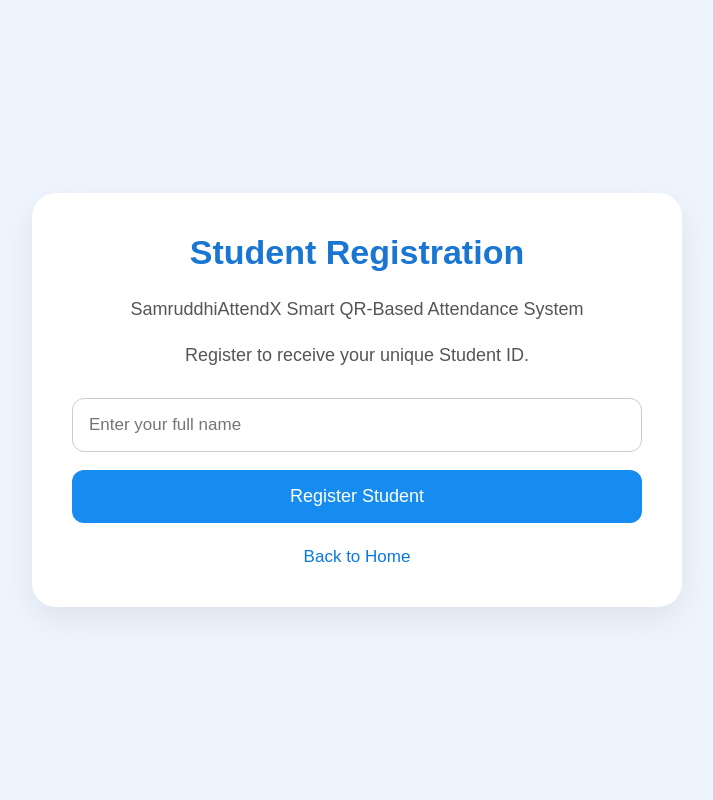
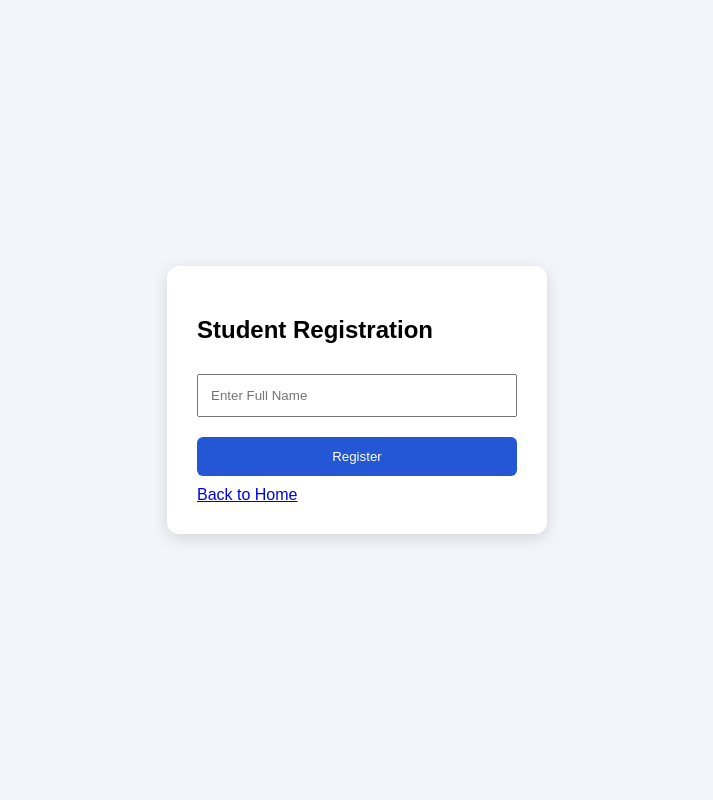
Before and after one commit to samruddhidhunde-ctrl/Smart_QR_Attendance, a Flask app: page /register in a window 1280 px wide. Shown: the whole page, without its empty margins (283-996 px from the left). Run offline with Flask 3, Linux system fonts and the light colour scheme.

Commit message:
Refactor student registration HTML template

```diff
--- a/templates/register.html
+++ b/templates/register.html
@@ -1,223 +1,66 @@
 
 <!DOCTYPE html>
-<html lang="en">
+<html>
 <head>
-    <meta charset="UTF-8">
-    <meta name="viewport" content="width=device-width, initial-scale=1.0">
-    <title>Student Registration | SamruddhiAttendX</title>
-
+    <title>Student Registration</title>
+    <meta name="viewport" content="width=device-width, initial-scale=1">
     <style>
-        * {
-            box-sizing: border-box;
-        }
-
         body {
-            margin: 0;
-            padding: 20px;
-            min-height: 100vh;
+            font-family: Arial, sans-serif;
+            background: #f2f5fa;
             display: flex;
             justify-content: center;
             align-items: center;
-            font-family: Arial, sans-serif;
-            background: #eff5ff;
+            min-height: 100vh;
+            margin: 0;
         }
-
         .container {
+            background: white;
+            padding: 30px;
+            border-radius: 12px;
+            width: 320px;
+            box-shadow: 0 4px 15px #0002;
+        }
+        input, button {
             width: 100%;
-            max-width: 650px;
-            padding: 40px;
-            background: white;
-            border-radius: 24px;
-            box-shadow: 0 12px 35px rgba(0, 0, 0, 0.08);
-            text-align: center;
+            padding: 12px;
+            margin: 10px 0;
+            box-sizing: border-box;
         }
-
-        h1 {
-            color: #1976d2;
-            font-size: 34px;
-            margin-top: 0;
-        }
-
-        .subtitle {
-            color: #555;
-            font-size: 18px;
-            line-height: 1.6;
-        }
-
-        form {
-            margin-top: 28px;
-        }
-
-        input {
-            width: 100%;
-            padding: 16px;
-            border: 1px solid #ccc;
-            border-radius: 12px;
-            font-size: 17px;
-            margin-bottom: 18px;
-        }
-
         button {
-            width: 100%;
-            padding: 16px;
-            background: #168cf0;
+            background: #2457d6;
             color: white;
             border: none;
-            border-radius: 12px;
-            font-size: 18px;
-            cursor: pointer;
+            border-radius: 6px;
         }
-
-        button:hover {
-            background: #086dcc;
-        }
-
-        .success {
-            margin-top: 25px;
-            padding: 22px;
-            background: #e7f7ed;
-            border: 1px solid #a5dfb8;
-            border-radius: 12px;
-        }
-
-        .success h2 {
-            color: #16763c;
-        }
-
-        .student-id {
-            display: inline-block;
-            padding: 12px 20px;
-            background: white;
-            border: 2px dashed #198754;
-            border-radius: 8px;
-            color: #16763c;
-            font-size: 30px;
-            font-weight: bold;
-            letter-spacing: 2px;
-        }
-
-        .error {
-            padding: 12px;
-            background: #fde8e8;
-            color: #a61b1b;
-            border-radius: 8px;
-        }
-
-        a {
-            display: inline-block;
-            margin-top: 24px;
-            color: #0879df;
-            text-decoration: none;
-            font-size: 17px;
-        }
-
-        @media (max-width: 500px) {
-            .container {
-                padding: 25px 20px;
-            }
-
-            h1 {
-                font-size: 28px;
-            }
-        }
+        .error { color: red; }
+        .success { color: green; }
     </style>
 </head>
+<body>
+    <div class="container">
+        <h2>Student Registration</h2>
 
-<body>
-    <main class="container">
-
-        <h1>Student Registration</h1>
-
-        <p class="subtitle">
-            SamruddhiAttendX Smart QR-Based Attendance System
-        </p>
+        {% if error %}
+            <p class="error">{{ error }}</p>
+        {% endif %}
 
         {% if student_id %}
-
-            <div class="success">
-                <h2>Registration Successful!</h2>
-
-                <p>Your unique Student ID is:</p>
-
-                <div class="student-id">
-                    {{ student_id }}
-                </div>
-
-                <p>
-                    Please save this ID. You will need it
-                    to mark your attendance.
-                </p>
-
-                <button
-                    type="button"
-                    onclick="copyStudentId()">
-                    Copy Student ID
-                </button>
-
-                <p id="copy-message"></p>
-            </div>
-
-            <script>
-                function copyStudentId() {
-                    const studentId = {{ student_id | tojson }};
-
-                    if (navigator.clipboard &&
-                        window.isSecureContext) {
-                        navigator.clipboard.writeText(studentId)
-                            .then(function () {
-                                document.getElementById(
-                                    "copy-message"
-                                ).textContent = "Student ID copied!";
-                            })
-                            .catch(function () {
-                                document.getElementById(
-                                    "copy-message"
-                                ).textContent =
-                                    "Please save your Student ID: "
-                                    + studentId;
-                            });
-                    } else {
-                        document.getElementById(
-                            "copy-message"
-                        ).textContent =
-                            "Please save your Student ID: "
-                            + studentId;
-                    }
-                }
-            </script>
-
+            <p class="success">Registration successful!</p>
+            <p>Your Student ID is: <strong>{{ student_id }}</strong></p>
         {% else %}
-
-            <p class="subtitle">
-                Register to receive your unique Student ID.
-            </p>
-
-            {% if error %}
-                <div class="error">
-                    {{ error }}
-                </div>
-            {% endif %}
-
-            <form method="POST"
-                  action="{{ url_for('register') }}">
-
+            <form method="POST" action="{{ url_for('register') }}">
                 <input
                     type="text"
                     name="student_name"
-                    placeholder="Enter your full name"
-                    maxlength="100"
+                    placeholder="Enter Full Name"
                     required
                 >
-
-                <button type="submit">
-                    Register Student
-                </button>
+                <button type="submit">Register</button>
             </form>
-
         {% endif %}
 
         <a href="{{ url_for('home') }}">Back to Home</a>
-
-    </main>
+    </div>
 </body>
 </html>
```
